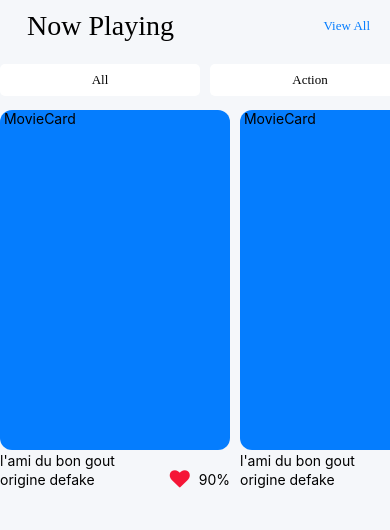
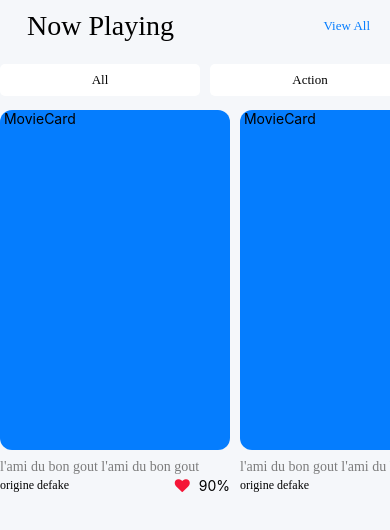
Before and after one commit to JulienMulle/MovieSearch, a React Native app: screen /Home in a window 390 px wide. Shown: the top 530 px of the page. Built offline with nearby package versions, Linux system fonts and the light colour scheme.

Commit message:
suite mise en forme MovieCard

```diff
--- a/src/components/MovieCard.js
+++ b/src/components/MovieCard.js
@@ -1,9 +1,10 @@
 import React from 'react';
 import { StyleSheet, Text, TouchableOpacity, View } from 'react-native';
 import Colors from '../constant/Colors';
+//ne pas oublié de faire npx react-native link
 import Icon from 'react-native-vector-icons/FontAwesome';
 
-const myIcon= <Icon name="heart" size={20} color="#f51637" style={{marginRight: 5}} />;
+const myIcon= <Icon name="heart" size={15} color="#f51637" style={{marginRight: 5}} />;
 
 const MovieCard = () => {
     return (
@@ -12,7 +13,7 @@ const MovieCard = () => {
             <Text> MovieCard</Text>
             </View>
             <View>
-                <Text style={styles.movieTitle}>l'ami du bon gout</Text>
+                <Text style={styles.movieTitle} numberOfLines={3}>l'ami du bon gout l'ami du bon gout</Text>
                 <View style={styles.movieSubTitleContainer}>
                     <Text style={styles.movieSubTitle}>origine defake</Text>
                 <View style={styles.rowAndCenter}>
@@ -35,7 +36,11 @@ const styles = StyleSheet.create({
         marginVertical: 2,
     },
     movieTitle:{
-
+        fontFamily: "NunitoSans-ExtraBold",
+        color: Colors.GRAY,
+        paddingVertical: 2,
+        marginTop: 5,
+        width: 230,
     },
     movieSubTitleContainer:{
         flexDirection: "row",
@@ -43,7 +48,8 @@ const styles = StyleSheet.create({
         justifyContent: "space-between",
     },
     movieSubTitle:{
-
+        fontSize: 12,
+        fontFamily: "NunitoSans-Regular"
     },
     rowAndCenter:{
         flexDirection: "row",
```
